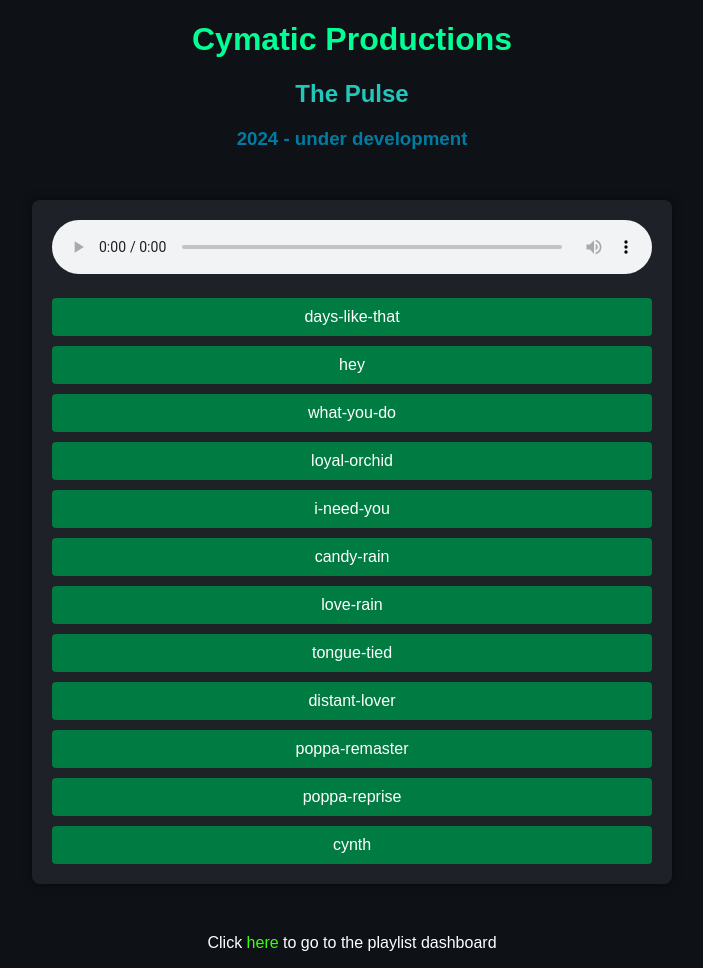
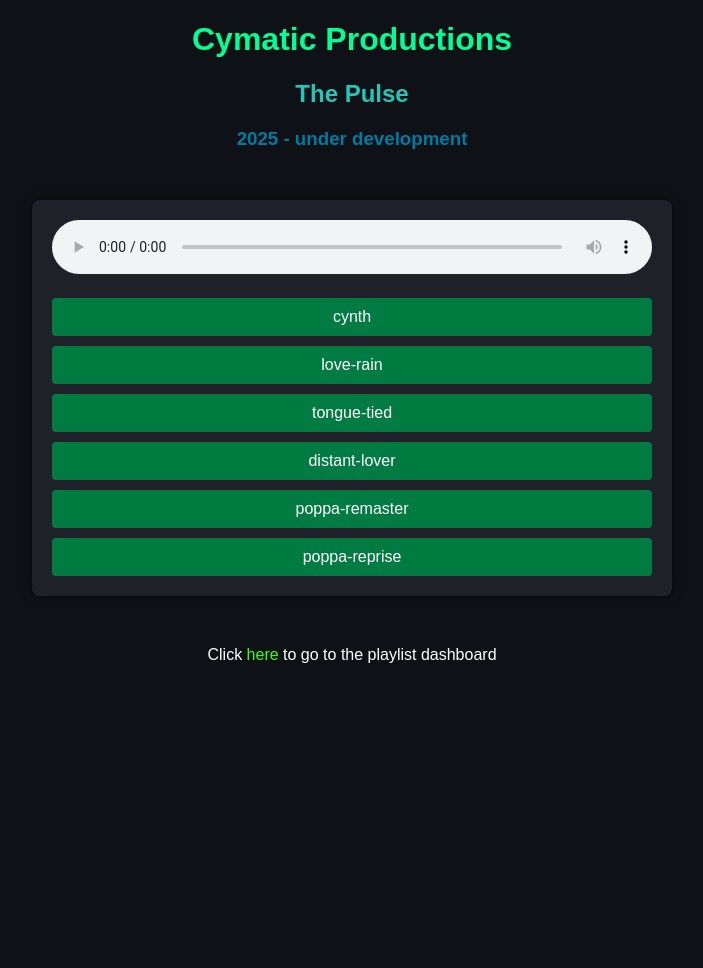
Before and after one commit to cymatic-productions/html.js.playlist, a Jekyll site: the page built from playlists/the-pulse.md, in a window 1280 px wide. Shown: the whole page, without its empty margins (288-991 px from the left). Built offline with Jekyll 4.4.1, drawn with Linux system fonts in a browser that asks for light colours; after the commit the page ends 900 px from its top, so only the background shows below that.

Commit message:
better naming and organization

```diff
--- a/playlists/the-pulse.md
+++ b/playlists/the-pulse.md
@@ -1,20 +1,14 @@
 ---
 layout: playlist
 title: "The Pulse"
-startDate: 2024
+startDate: 2025
 endDate: under development
 songs: [
-    days-like-that,
-    hey,
-    what-you-do,
-    loyal-orchid,
-    i-need-you,
-    candy-rain,
+    cynth,
     love-rain,
     tongue-tied,
     distant-lover,
     poppa-remaster,
     poppa-reprise,
-    cynth
 ]
 ---
```
Also changed, not shown: index.md (+1 -1 lines), playlists/the-order.md (+1 -0 lines), playlists/the-unrefined.md (renamed from playlists/the-refinement.md, +7 -1 lines).
